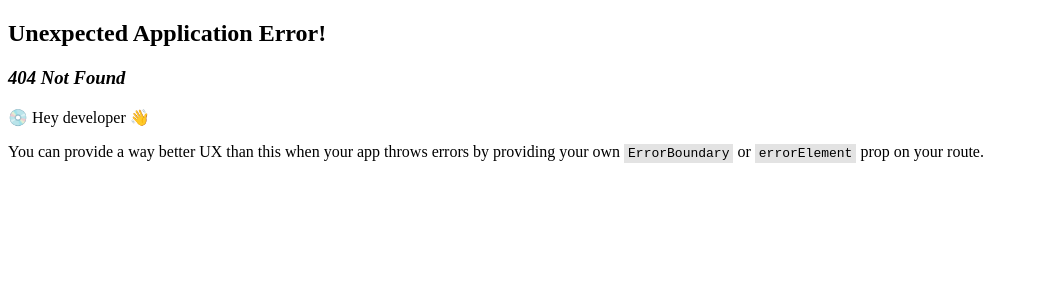
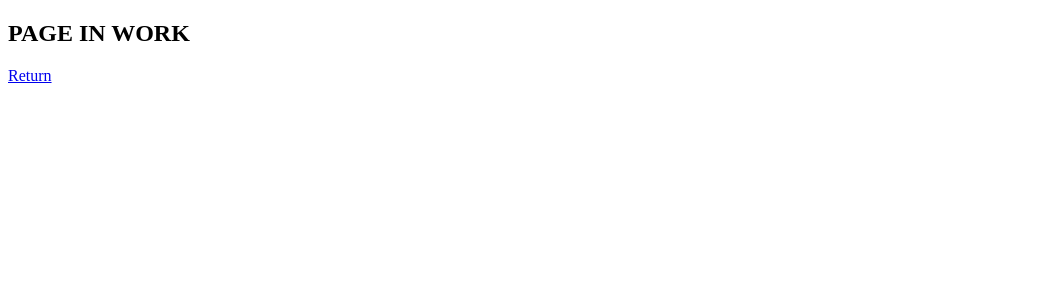
Before and after one commit to YP-KVAS/rover-game, a React (Vite) app in the folder packages/client/: page /registration in a window 1280 px wide. Before the commit this address had no page. Shown: the top 300 px of the page, without its empty margins (0-1039 px from the left). Built offline with nearby package versions, Linux system fonts and the light colour scheme.

Commit message:
Роуты для всех страниц

```diff
--- a/packages/client/src/pages/Main.tsx
+++ b/packages/client/src/pages/Main.tsx
@@ -1,10 +1,16 @@
 import { Link } from 'react-router-dom'
+import { RoutesEnum } from '../utils/const-variables/routes'
 
 export function Main() {
   return (
     <>
-      <Link to={'/404'}>Page 404</Link>
-      <Link to={'/500'}>Page 500</Link>
+      <ul>
+        {Object.values(RoutesEnum).map(route => (
+          <li>
+            <Link to={route}>{route}</Link>
+          </li>
+        ))}
+      </ul>
     </>
   )
 }
--- a/packages/client/src/router/index.tsx
+++ b/packages/client/src/router/index.tsx
@@ -1,19 +1,51 @@
-import { createBrowserRouter } from 'react-router-dom'
+import { createBrowserRouter, Link } from 'react-router-dom'
 import { Page404 } from '../pages/Page404'
 import { Page500 } from '../pages/Page500'
 import { Main } from '../pages/Main'
+import { RoutesEnum } from '../utils/const-variables/routes'
+
+const in_work_component = (
+  <main>
+    <h2>PAGE IN WORK</h2>
+    <Link to={RoutesEnum.MAIN}>Return</Link>
+  </main>
+)
 
 export const router = createBrowserRouter([
   {
-    path: '/',
+    path: RoutesEnum.MAIN,
     element: <Main />,
   },
   {
-    path: '/404',
+    path: RoutesEnum.REGISTRATION,
+    element: in_work_component,
+  },
+  {
+    path: RoutesEnum.LOGIN,
+    element: in_work_component,
+  },
+  {
+    path: RoutesEnum.USER_SETTINGS,
+    element: in_work_component,
+  },
+  {
+    path: RoutesEnum.FORUM,
+    element: in_work_component,
+  },
+  {
+    path: RoutesEnum.GAME,
+    element: in_work_component,
+  },
+  {
+    path: RoutesEnum.LEADERBOARD,
+    element: in_work_component,
+  },
+  {
+    path: RoutesEnum.ERROR_404,
     element: <Page404 />,
   },
   {
-    path: '/500',
+    path: RoutesEnum.ERROR_500,
     element: <Page500 />,
   },
 ])
--- /dev/null
+++ b/packages/client/src/utils/const-variables/routes.ts
@@ -0,0 +1,11 @@
+export enum RoutesEnum {
+  MAIN = '/',
+  REGISTRATION = '/registration',
+  LOGIN = '/login',
+  USER_SETTINGS = '/user_settings',
+  FORUM = '/forum',
+  GAME = '/game',
+  LEADERBOARD = '/leaderboard',
+  ERROR_404 = '/404',
+  ERROR_500 = '/500',
+}
```
